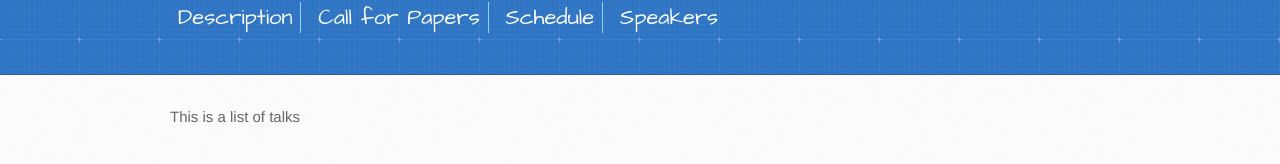
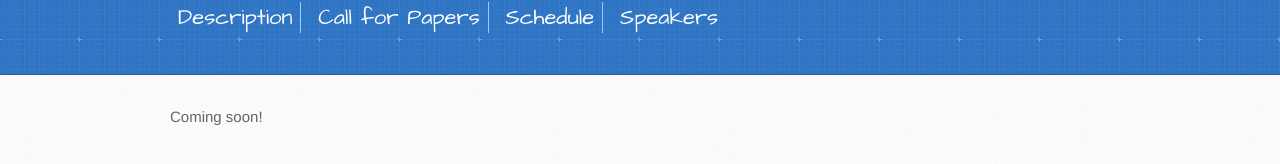
Before and after one commit to LearningSys/sosp17, a Jekyll site: the page built from talks.md, in a window 1280 px wide. Shown: the part 281-445 px from the top of the page. Built offline with Jekyll 4.4.1, drawn with Linux system fonts in a browser that asks for light colours; our own code applies the rules of GitHub Pages for plain Markdown files; the repository's description, which GitHub fills in, is left out.

Commit message:
minor cleanup

```diff
--- a/talks.md
+++ b/talks.md
@@ -1 +1 @@
-This is a list of talks
+Coming soon!
```
Also changed, not shown: cfp.md (+1 -1 lines).
